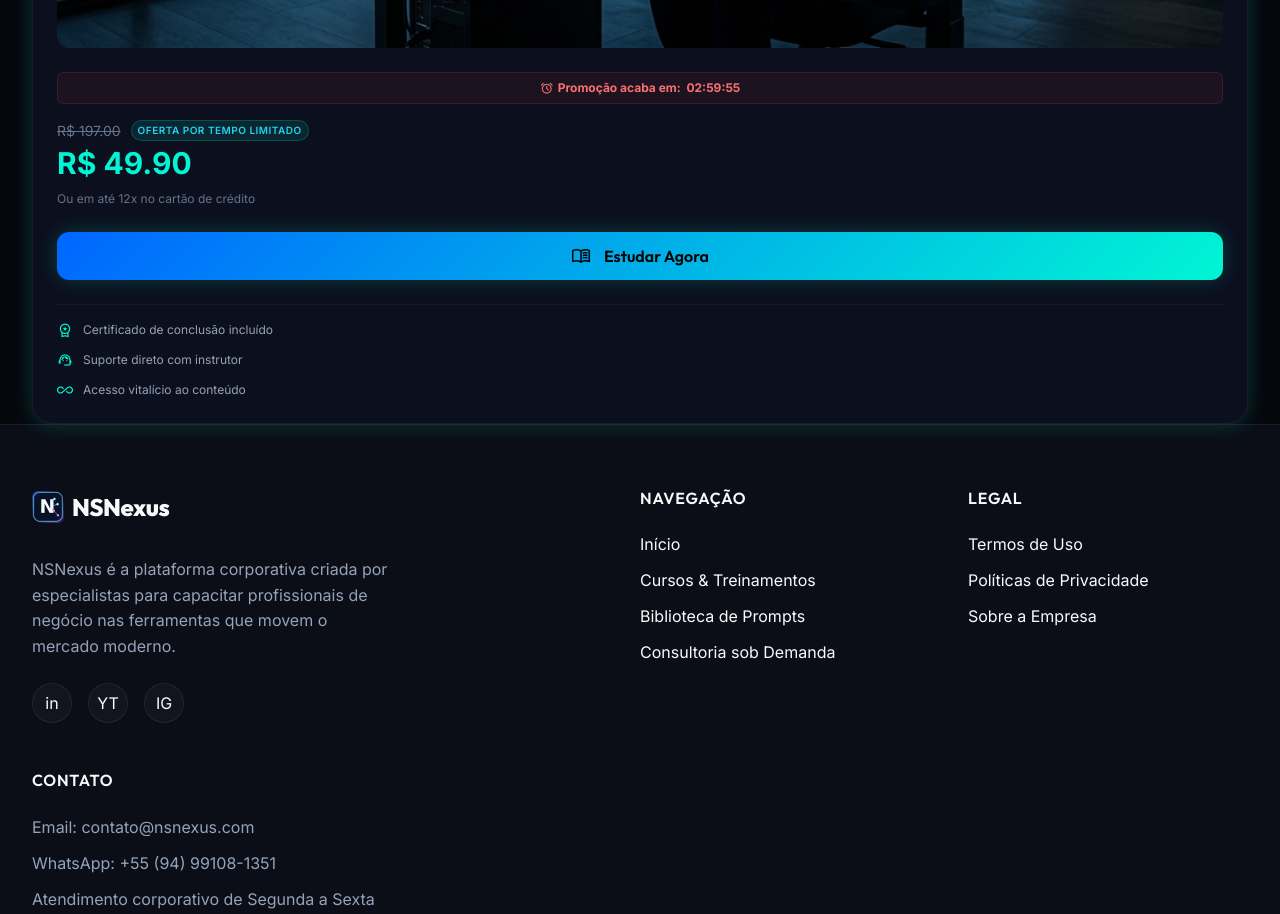
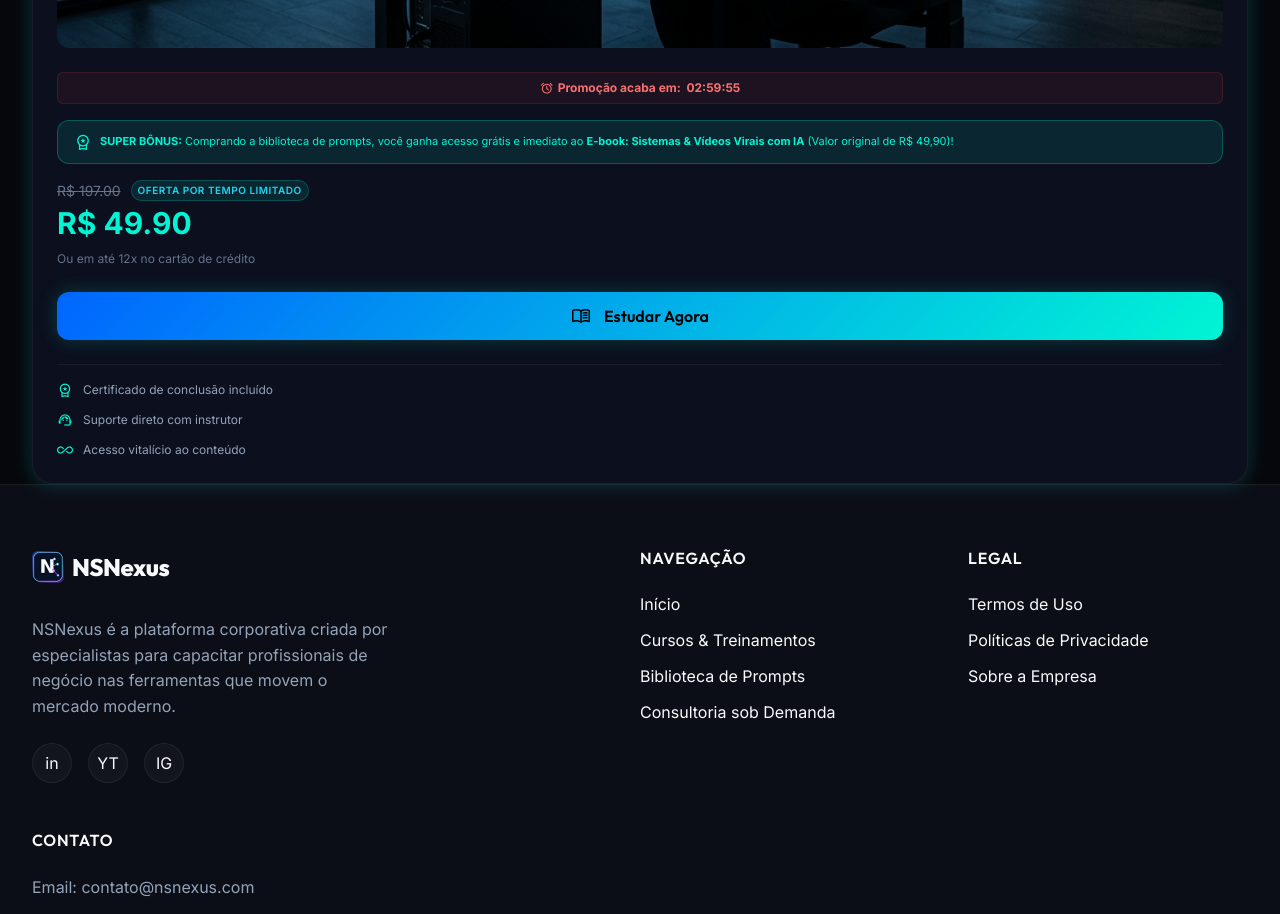
Before and after one commit to nsnexus/nsnexus_plataforma_next, a Next.js app: page /curso/biblioteca-prompts-ia in a window 1280 px wide. Shown: the part 1540-2454 px from the top of the page. Built offline with nearby package versions, Linux system fonts and the light colour scheme; no server answers; the database is empty.

Commit message:
fix: update hardcoded prices and add free ebook bonus banner

```diff
--- a/src/app/biblioteca-prompts/page.js
+++ b/src/app/biblioteca-prompts/page.js
@@ -98,7 +98,7 @@ export default function BibliotecaPromptsPage() {
             <div>
               <h3 style={{ fontSize: 'var(--font-xl)', fontWeight: 'bold', color: 'var(--accent-cyan)' }}>🔥 Desbloqueie +2.500 Prompts Premium</h3>
               <p style={{ color: 'var(--text-secondary)', fontSize: 'var(--font-sm)', marginTop: '4px' }}>
-                Você está em modo de visualização. Adquira o acervo completo para negócios por apenas R$ 99,00.
+                Você está em modo de visualização. Adquira o acervo completo para negócios por apenas R$ 49,90 e leve o E-book Grátis!
               </p>
             </div>
             <Link href="/curso/biblioteca-prompts-ia" className="btn btn-primary">Adquirir Biblioteca</Link>
@@ -209,7 +209,7 @@ export default function BibliotecaPromptsPage() {
                 let lockedBadge = null;
 
                 if (!hasAccess) {
-                  previewText = "PROMPT PREMIUM TRUNCADO E BLOQUEADO. ADQUIRA A BIBLIOTECA COMPLETA POR R$ 99,00 PARA DESBLOQUEAR ESTE E TODOS OS OUTROS PROMPTS DE ALTA PERFORMANCE.";
+                  previewText = "PROMPT PREMIUM BLOQUEADO. ADQUIRA A BIBLIOTECA COMPLETA POR APENAS R$ 49,90 E LEVE O E-BOOK GRÁTIS!";
                   isBlurred = true;
                   lockedBadge = (
                     <span className="prompt-card__badge" style={{ background: 'rgba(239, 68, 68, 0.1)', color: '#ef4444', border: '1px solid rgba(239, 68, 68, 0.2)', display: 'inline-flex', alignItems: 'center', gap: '3px' }}>
--- a/src/app/curso/[id]/page.js
+++ b/src/app/curso/[id]/page.js
@@ -135,11 +135,29 @@ export default function CursoDetalhePage() {
               </div>
 
               {isBiblioteca && (
-                <div className="course-card__promo-timer" style={{ display: 'flex', alignItems: 'center', marginBottom: 'var(--space-4)' }}>
-                  <span className="material-symbols-outlined" style={{ fontSize: '14px', marginRight: '4px' }}>alarm</span>
-                  Promoção acaba em: &nbsp;
-                  <CountdownTimer />
-                </div>
+                <>
+                  <div className="course-card__promo-timer" style={{ display: 'flex', alignItems: 'center', marginBottom: 'var(--space-4)' }}>
+                    <span className="material-symbols-outlined" style={{ fontSize: '14px', marginRight: '4px' }}>alarm</span>
+                    Promoção acaba em: &nbsp;
+                    <CountdownTimer />
+                  </div>
+                  <div style={{
+                    background: 'rgba(0, 245, 212, 0.1)',
+                    border: '1px solid rgba(0, 245, 212, 0.25)',
+                    borderRadius: 'var(--radius-md)',
+                    padding: 'var(--space-3) var(--space-4)',
+                    marginBottom: 'var(--space-4)',
+                    fontSize: '11px',
+                    color: '#00f5d4',
+                    display: 'flex',
+                    alignItems: 'center',
+                    gap: '8px',
+                    lineHeight: 1.4
+                  }}>
+                    <span className="material-symbols-outlined" style={{ fontSize: '18px', flexShrink: 0 }}>workspace_premium</span>
+                    <span><strong>SUPER BÔNUS:</strong> Comprando a biblioteca de prompts, você ganha acesso grátis e imediato ao <strong>E-book: Sistemas & Vídeos Virais com IA</strong> (Valor original de R$ 49,90)!</span>
+                  </div>
+                </>
               )}
 
               {/* Pricing details */}
--- a/src/components/VirtualAssistant.jsx
+++ b/src/components/VirtualAssistant.jsx
@@ -7,7 +7,7 @@ Você é a "Fabi", a Assistente Virtual inteligente da NSNexus (plataforma de cu
 Seu objetivo principal é ajudar os visitantes do site, tirar dúvidas sobre os cursos e guiar leads interessados a fechar negócios ou solicitar orçamentos.
 
 Aqui está o seu catálogo de produtos e serviços para consulta:
-1. Biblioteca de Prompts NSNexus (IA para Negócios): Custa R$ 99,00 (acesso vitalício a +2.500 prompts). O link para adquirir na plataforma é: /curso/biblioteca-prompts-ia
+1. Biblioteca de Prompts NSNexus (IA para Negócios): Custa R$ 49,90 (acesso vitalício a +2.500 prompts + E-book 'Sistemas & Vídeos Virais com IA' Grátis de bônus). O link para adquirir na plataforma é: /curso/biblioteca-prompts-ia
 2. Sistemas no SharePoint Moderno (Criação de Sistemas Web): Custa R$ 249,00 (portais e cadastros sem programação). O link para adquirir na plataforma é: /curso/sistemas-sharepoint-moderno
 3. Landing Page para WhatsApp (Serviço Expresso): Custa R$ 149,00 (site de alta conversão entregue em até 3 dias). O link para adquirir na plataforma é: /curso/landing-page-whatsapp
 4. Treinamentos Particulares / Consultorias VIP sob encomenda (Power BI, Power Apps, Power Automate, IA Corporativa): São oferecidos sob consulta.
@@ -33,10 +33,10 @@ Para solicitar uma cotação ou agendar um escopo sob medida, clique no link aba
   },
   {
     id: 'prompt_lib',
-    label: '🚀 Adquirir Biblioteca de Prompts (R$ 99)',
+    label: '🚀 Biblioteca + E-book Grátis (R$ 49,90)',
     reply: `A **Biblioteca de Prompts NSNexus: IA para Negócios** te dá acesso a mais de 2.500 prompts profissionais prontos para copiar e colar no ChatGPT, Gemini ou Copilot.
 
-Por apenas **R$ 99,00 (acesso vitalício)**, você automatiza relatórios, cria copys e triplica sua eficiência diária.
+Por apenas **R$ 49,90 (acesso vitalício)**, você leva a biblioteca completa e ainda ganha o E-book **'Sistemas & Vídeos Virais com IA'** inteiramente grátis de bônus!
 [👉 Ir para a Página de Compra](/curso/biblioteca-prompts-ia)`
   },
   {
```
